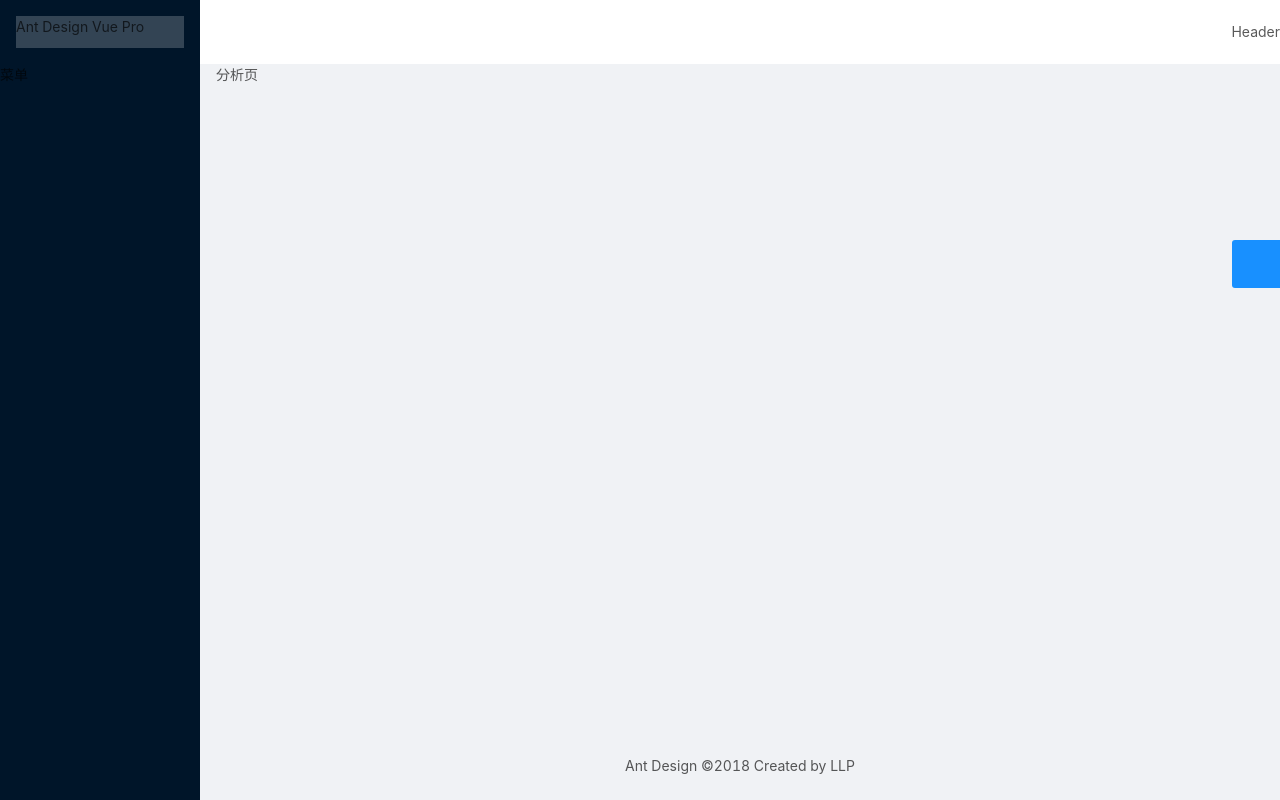
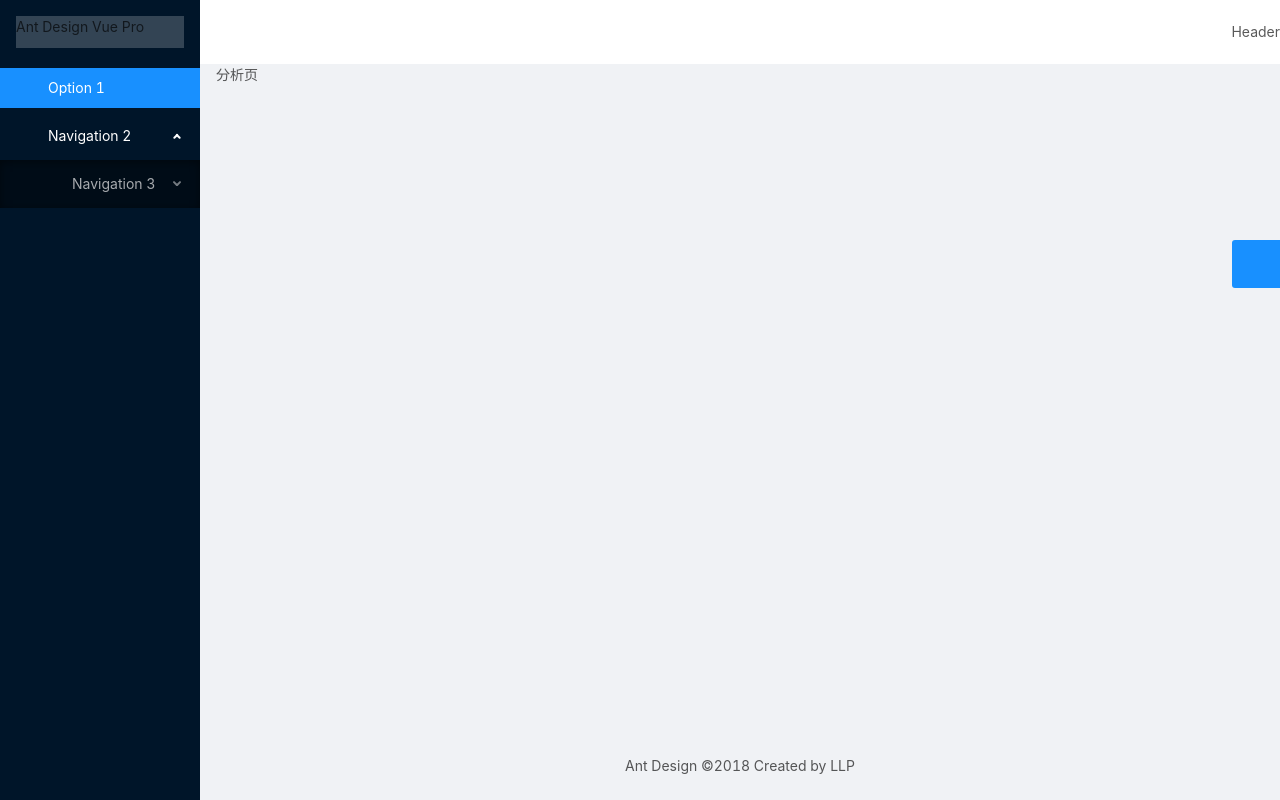
Before and after one commit to Kaelalv/ant-design-vue-pro, a Vue app: page /dashboard/analysis in a window 1280 px wide. Built offline with nearby package versions, Linux system fonts and the light colour scheme.

Commit message:
更新左侧导航

```diff
--- a/src/layouts/BasicLayout.vue
+++ b/src/layouts/BasicLayout.vue
@@ -9,7 +9,7 @@
         v-model="collapsed"
       >
         <div class="logo">Ant Design Vue Pro</div>
-        <SiderMenu></SiderMenu>
+        <SiderMenu :theme="navTheme"></SiderMenu>
       </a-layout-sider>
       <a-layout>
         <a-layout-header style="background: #fff; padding: 0">
--- a/src/layouts/SiderMenu.vue
+++ b/src/layouts/SiderMenu.vue
@@ -1,15 +1,67 @@
 <template>
-  <div>
-    菜单
+  <div style="width: 200px">
+    <a-menu
+      :defaultSelectedKeys="['1']"
+      :defaultOpenKeys="['2']"
+      mode="inline"
+      :theme="theme"
+      :inlineCollapsed="collapsed"
+    >
+      <template v-for="item in list">
+        <a-menu-item v-if="!item.children" :key="item.key">
+          <a-icon type="pie-chart" />
+          <span>{{item.title}}</span>
+        </a-menu-item>
+        <sub-menu v-else :menu-info="item" :key="item.key"/>
+      </template>
+    </a-menu>
   </div>
 </template>
 
 <script>
+/*
+ * recommend SubMenu.vue https://github.com/vueComponent/ant-design-vue/blob/master/components/menu/demo/SubMenu.vue
+ * SubMenu1.vue https://github.com/vueComponent/ant-design-vue/blob/master/components/menu/demo/SubMenu1.vue
+ * */
+import SubMenu from './SubMenu'
 export default {
-
+  props: {
+    theme: {
+      type: String,
+      default: "dark"
+    }
+  },
+  components: {
+    'sub-menu': SubMenu,
+  },
+  data () {
+    return {
+      collapsed: false,
+      list: [
+        {
+          key: '1',
+          title: 'Option 1',
+        }, {
+          key: '2',
+          title: 'Navigation 2',
+          children: [
+            {
+              key: '2.1',
+              title: 'Navigation 3',
+              children: [
+                { key: '2.1.1',
+                  title: 'Option 2.1.1',
+                },
+              ],
+            },
+          ],
+        }],
+    }
+  },
+  methods: {
+    toggleCollapsed () {
+      this.collapsed = !this.collapsed
+    },
+  },
 }
 </script>
-
-<style>
-
-</style>
--- /dev/null
+++ b/src/layouts/SubMenu.vue
@@ -0,0 +1,28 @@
+<template functional>
+  <a-sub-menu
+    :key="props.menuInfo.key"
+  >
+    <span slot="title">
+      <a-icon type="mail" /><span>{{ props.menuInfo.title }}</span>
+    </span>
+    <template v-for="item in props.menuInfo.children">
+      <a-menu-item
+        v-if="!item.children"
+        :key="item.key"
+      >
+        <a-icon type="pie-chart" />
+        <span>{{ item.title }}</span>
+      </a-menu-item>
+      <sub-menu
+        v-else
+        :key="item.key"
+        :menu-info="item"
+      />
+    </template>
+  </a-sub-menu>
+</template>
+<script>
+export default {
+  props: ['menuInfo'],
+};
+</script>
--- a/src/main.js
+++ b/src/main.js
@@ -2,7 +2,7 @@
 import App from "./App.vue";
 import router from "./router";
 import store from "./store";
-import { Button, Layout, Icon, Drawer, Radio } from "ant-design-vue";
+import { Button, Layout, Icon, Drawer, Radio, Menu } from "ant-design-vue";
 import "./style/theme.css";
 
 Vue.config.productionTip = false;
@@ -11,6 +11,7 @@
 Vue.use(Icon);
 Vue.use(Drawer);
 Vue.use(Radio);
+Vue.use(Menu);
 
 new Vue({
   router,
```
Also changed, not shown: 1 other file (tests, documents, lock files or other folders).
